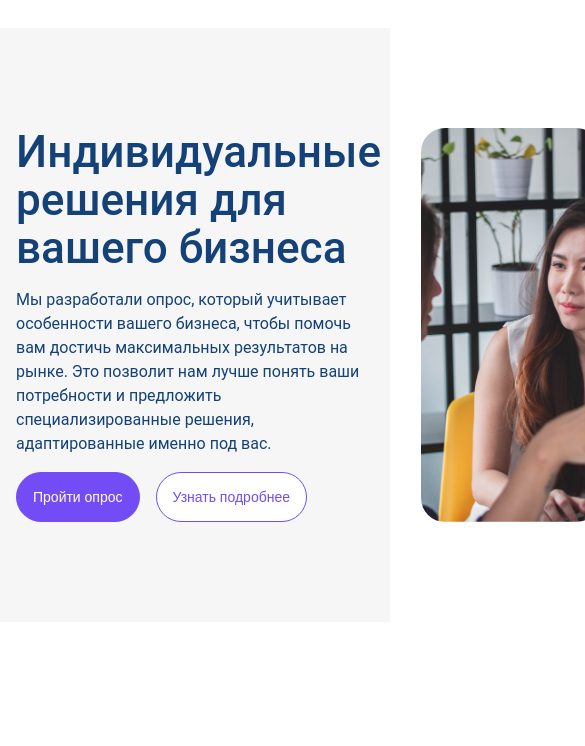
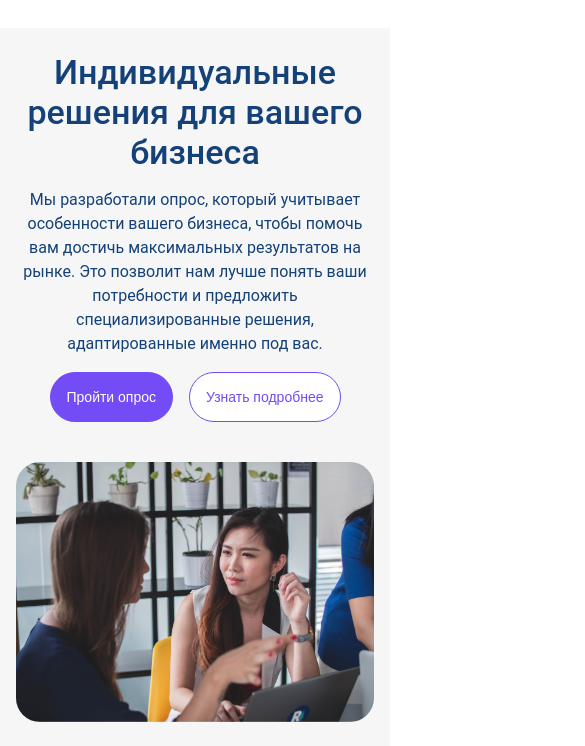
Before and after one commit to masha-masha/digital-design-company, a React (Vite) app: page / in a window 390 px wide. Shown: the part 3371-4117 px from the top of the page, 585 px wide, since content can reach past the window. Before the commit the page ends 3993 px from the top, so only its background shows below. Built offline with nearby package versions, Linux system fonts and the light colour scheme.

Commit message:
component Survey is styled for mobile devices

```diff
--- a/src/components/Survey/Survey.css
+++ b/src/components/Survey/Survey.css
@@ -31,3 +31,30 @@
     border-radius: 24px;
     object-fit: cover;
 }
+
+@media (max-width: 890px) {
+    .survey {
+        padding: var(--spacing-lg) var(--spacing-base);
+    }
+
+    .survey-content {
+        flex-direction: column;
+    }
+
+    .survey-title, .survey-description {
+        text-align: center;
+    }
+
+    .survey-title {
+        font-size: var(--text-2xl);
+        line-height: 40px;
+    }
+
+    .survey-actions {
+        justify-content: center;
+    }
+
+    .survey-image {
+        max-width: 100%;
+    }
+}
```
